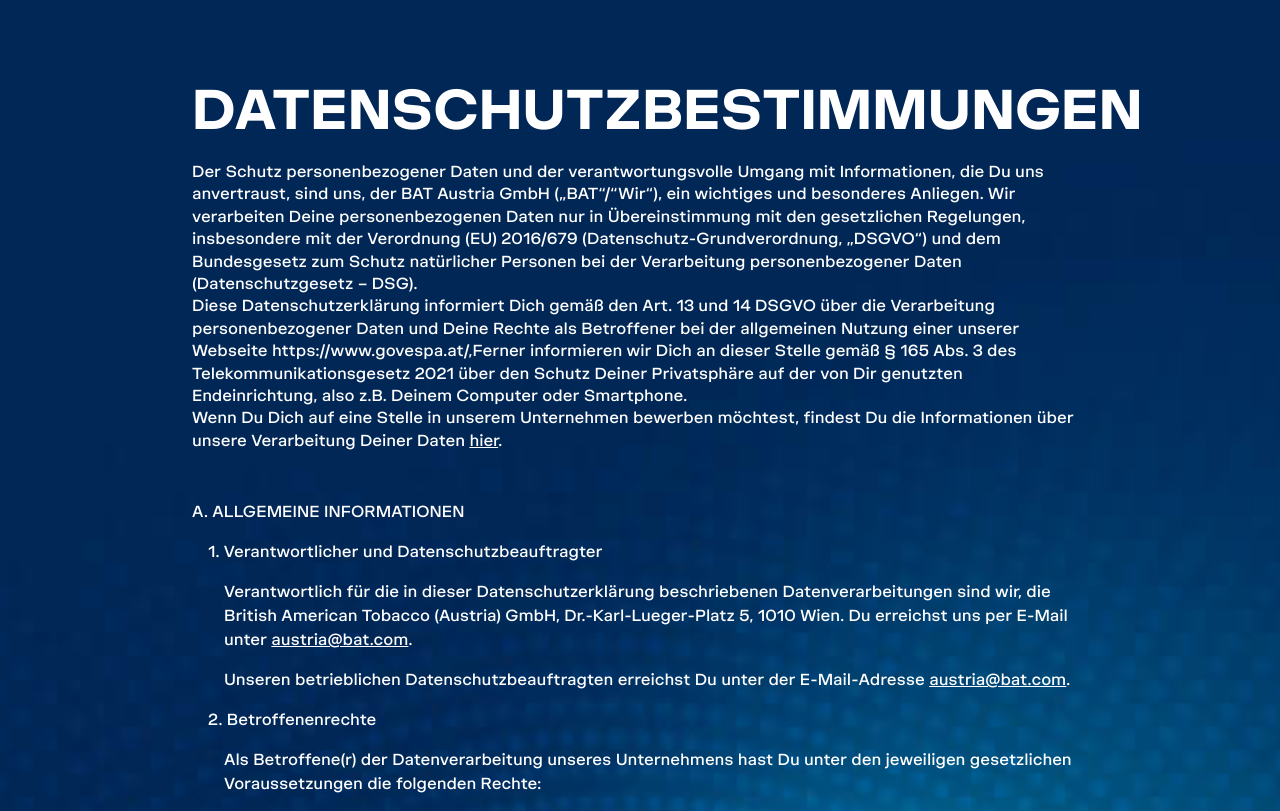
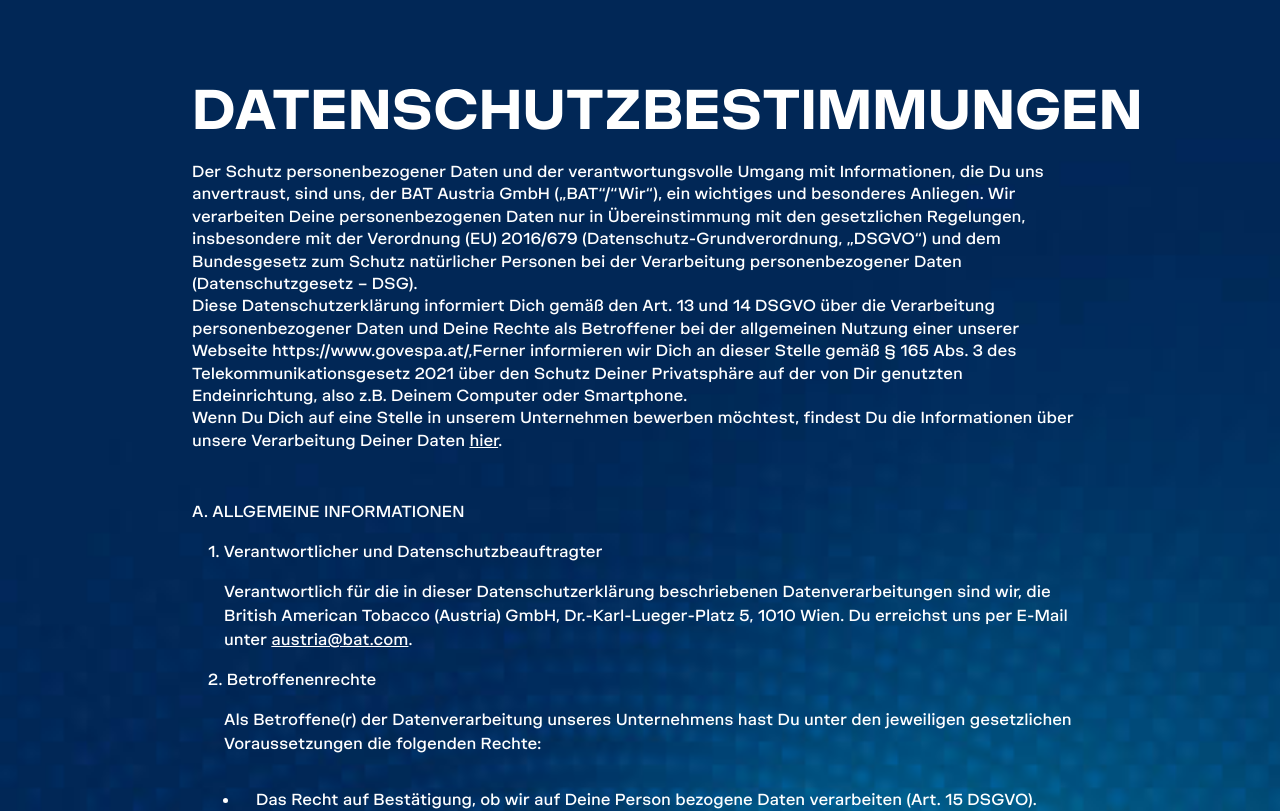
Before and after one commit to mcmiro/luckystrike-bbdo, a Next.js app: page /datenschutz in a window 1280 px wide. Shown: the top 811 px of the page. Built offline with nearby package versions, Linux system fonts and the light colour scheme.

Commit message:
update: copy

```diff
--- a/app/datenschutz/page.tsx
+++ b/app/datenschutz/page.tsx
@@ -51,14 +51,6 @@
                     beschriebenen Datenverarbeitungen sind wir, die British
                     American Tobacco (Austria) GmbH, Dr.-Karl-Lueger-Platz 5,
                     1010 Wien. Du erreichst uns per E-Mail unter{' '}
-                    <a href="mailto:austria@bat.com" className="underline">
-                      austria@bat.com
-                    </a>
-                    .
-                  </li>
-                  <li className="pl-4 pt-4">
-                    Unseren betrieblichen Datenschutzbeauftragten erreichst Du
-                    unter der E-Mail-Adresse{' '}
                     <a href="mailto:austria@bat.com" className="underline">
                       austria@bat.com
                     </a>
--- a/app/styles/template.css
+++ b/app/styles/template.css
@@ -9,4 +9,5 @@
   background-size: cover;
   background-repeat: no-repeat;
   background-position: center;
+  background-color: #0c2753;
 }
--- a/app/teilnahmebedingungen/page.tsx
+++ b/app/teilnahmebedingungen/page.tsx
@@ -78,8 +78,8 @@
             <Typography variant="md" className="pt-[20px]">
               9. Das Startdatum für die Teilnahme am Wettbewerb ist 06:00 CET am
               11. März 2024 (&quot;das Startdatum&quot;), Einsendeschluss für
-              den Wettbewerb ist 23:59 CET am 31. August 2024.. Nach diesem
-              Datum sind keine weiteren Teilnahmen am Wettbewerb mehr zulässig.
+              den Wettbewerb ist 23:59 CET am 31. August 2024. Nach diesem Datum
+              sind keine weiteren Teilnahmen am Wettbewerb mehr zulässig.
               Anmeldungen, die nach dem Einsendeschluss eingehen, werden nicht
               berücksichtigt.
             </Typography>
```
